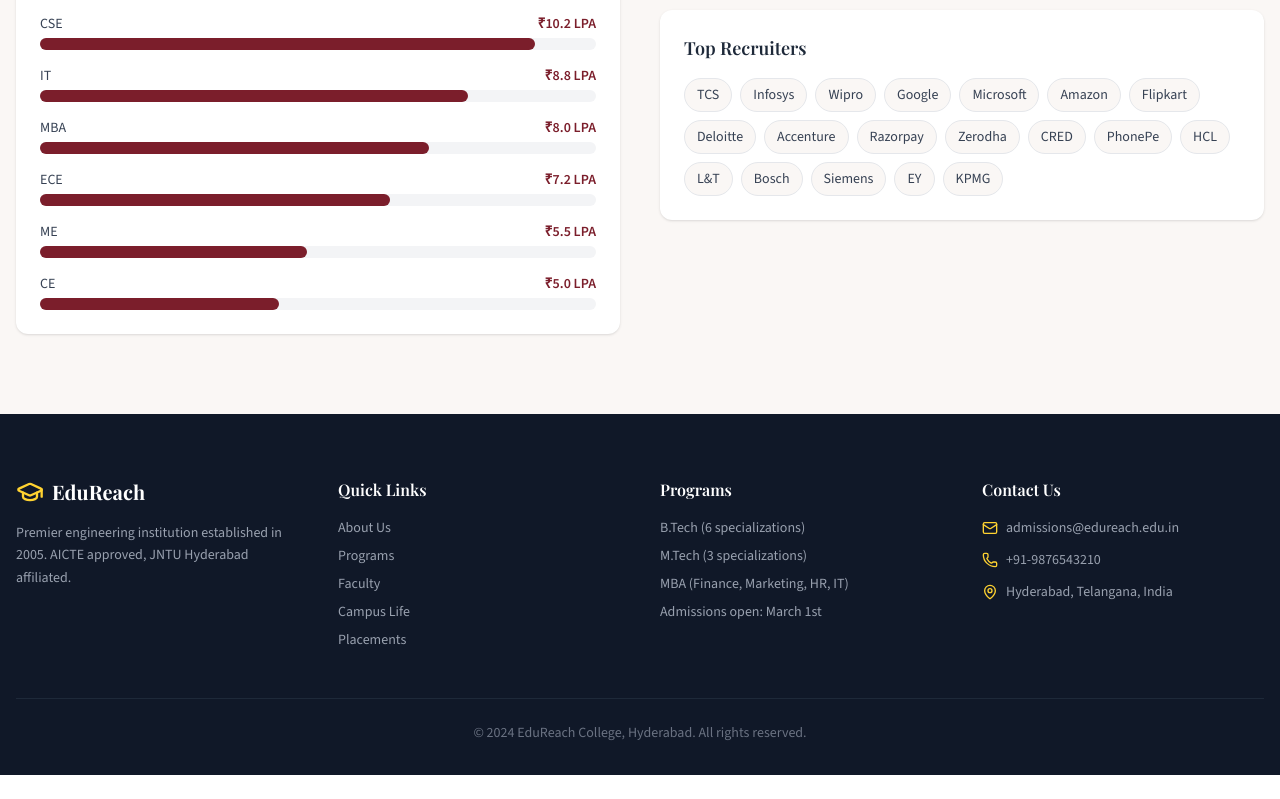
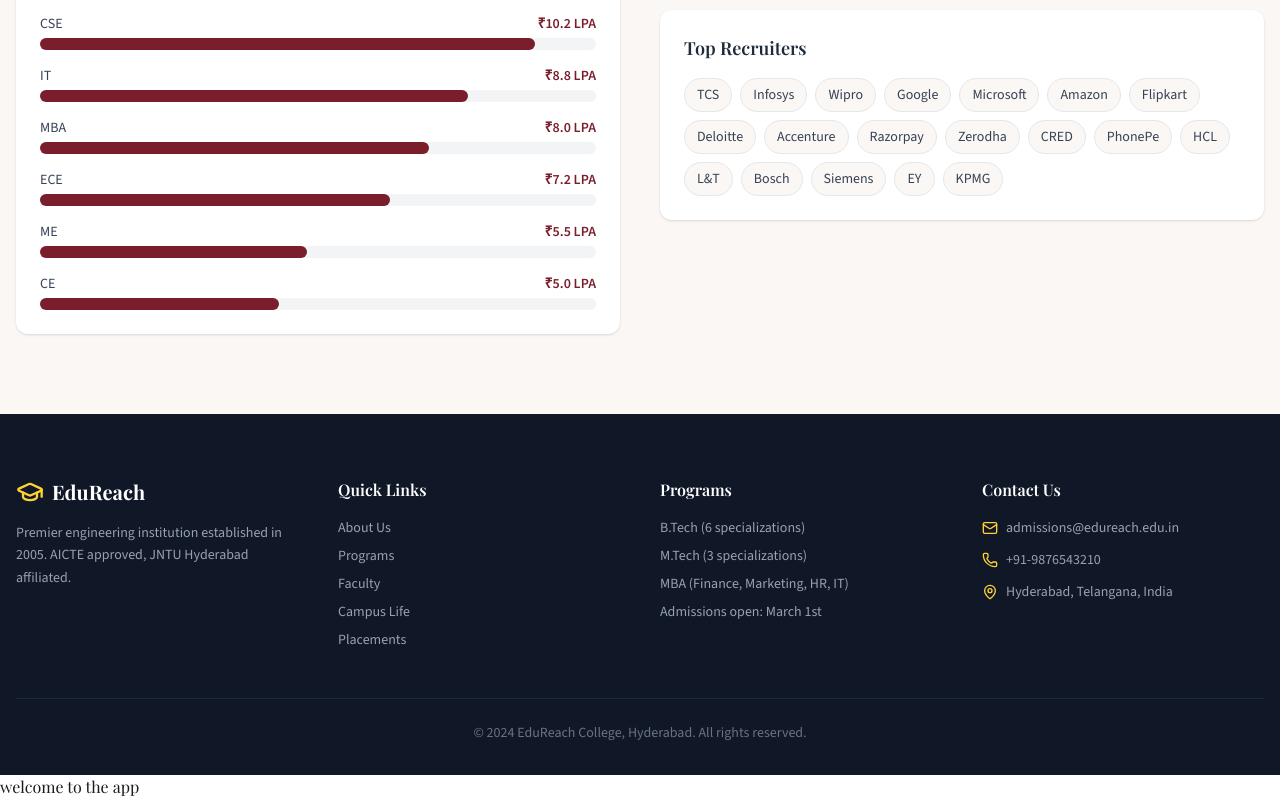
Before and after one commit to ChilukaMounika/ib5repo, a React (Vite) app in the folder client/: page / in a window 1280 px wide. Shown: the part 5391-6190 px from the top of the page. Before the commit the page ends 6166 px from the top, so only its background shows below. Built offline with nearby package versions, Linux system fonts and the light colour scheme; no server answers.

Commit message:
added a heading at bottom

```diff
--- a/client/src/App.jsx
+++ b/client/src/App.jsx
@@ -22,6 +22,7 @@
 
       {/* Floating chat button — visible on all pages */}
       <FloatingChatButton />
+      <h1>welcome to the  app</h1>
     </>
   );
 }
```
